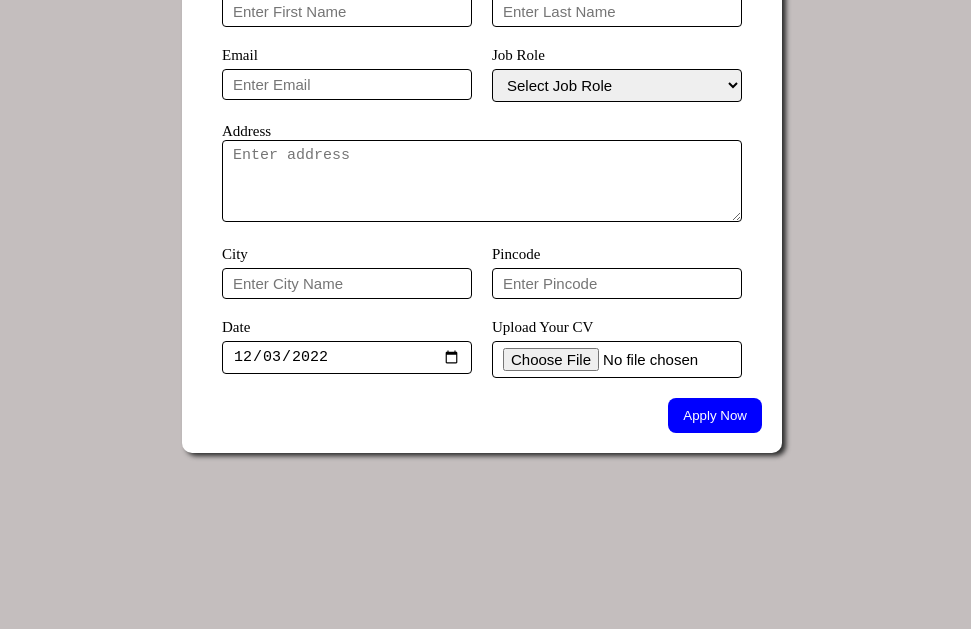
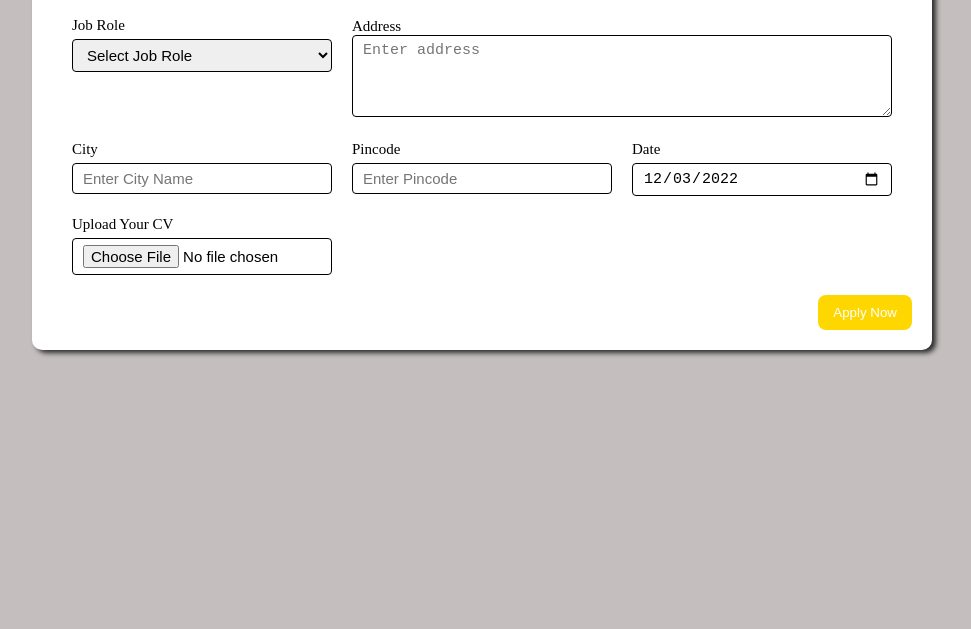
Before and after one commit to anshgaba23304/JobPortal_Website, a plain HTML site: page apply.html in a window 1280 px wide. Shown: the part 171-800 px from the top of the page, without its empty margins (158-1129 px from the left). Drawn offline with Linux system fonts and the light colour scheme.

Commit message:
Update apply.html

```diff
--- a/apply.html
+++ b/apply.html
@@ -21,14 +21,15 @@
         .container {
             max-width: 900px;
             margin: 0 auto;
+
         }
 
         .box {
-            max-width: 600px;
+            max-width: 100%; /* Adjusted max-width for responsiveness */
             padding: 20px;
             background: white;
             margin: 0 auto;
-            margin-top: 50px;
+            margin-top: 20px;
             box-shadow: 4px 3px 5px #2d2d2d;
             border-radius: 10px;
         }
@@ -74,7 +75,7 @@
         }
 
         button {
-            background-color: blue;
+            background-color: #ffd700;
             border: transparent solid 5px;
             padding: 5px 10px;
             color: white;
@@ -83,8 +84,8 @@
         }
 
         button:hover {
-            background: #2d2d2d;
-            border: 4px solid blue;
+
+            border-style:double;
             color: black;
             transition: 0.3s ease-out;
             cursor: pointer;
@@ -92,7 +93,7 @@
         }
 
         .textarea_control {
-            grid-column: 1 / span 2;
+            grid-column: span 2; /* Adjusted grid-column for responsiveness */
         }
 
         .textarea_control textarea {
@@ -101,7 +102,7 @@
 
         @media(max-width: 460px) {
             .textarea_control {
-                grid-column: 1 / span 1;
+                grid-column: span 1; /* Adjusted grid-column for responsiveness */
             }
         }
     </style>
@@ -172,33 +173,6 @@
     </div>
 
     <script>
-        // function saveFormData() {
-        //     var firstName = document.getElementById('first_name').value;
-        //     var lastName = document.getElementById('last_name').value;
-        //     var email = document.getElementById('email').value;
-        //     var jobRole = document.getElementById('job_role').value;
-        //     var address = document.getElementById('address').value;
-        //     var city = document.getElementById('city').value;
-        //     var pincode = document.getElementById('pincode').value;
-        //     var date = document.getElementById('date').value;
-        //     var upload = document.getElementById('upload').value;
-
-        //     var formData = {
-        //         'First Name': firstName,
-        //         'Last Name': lastName,
-        //         'Email': email,
-        //         'Job Role': jobRole,
-        //         'Address': address,
-        //         'City': city,
-        //         'Pincode': pincode,
-        //         'Date': date,
-        //         'Upload': upload
-        //     };
-
-        //     localStorage.setItem('jobApplicationData', JSON.stringify(formData));
-
-        //     alert('Form data saved to local storage!');
-        // }
         function saveFormData() {
             var firstName = document.getElementById('first_name').value;
             var lastName = document.getElementById('last_name').value;
@@ -208,8 +182,6 @@
             var city = document.getElementById('city').value;
             var pincode = document.getElementById('pincode').value;
             var date = document.getElementById('date').value;
-    // Skip the file input for now
-    // var upload = document.getElementById('upload').value;
 
             var formData = {
                 'First Name': firstName,
@@ -220,16 +192,12 @@
                 'City': city,
                 'Pincode': pincode,
                 'Date': date,
-        // Skip the file input for now
-        // 'Upload': upload
             };
 
             console.log(formData);  // Log the form data to the console for debugging
 
-    // localStorage.setItem('jobApplicationData', JSON.stringify(formData));
             alert('Form data saved to local storage!');
         }
-
     </script>
 </body>
 
```
Lines whose indentation alone changed are shown as unchanged.
